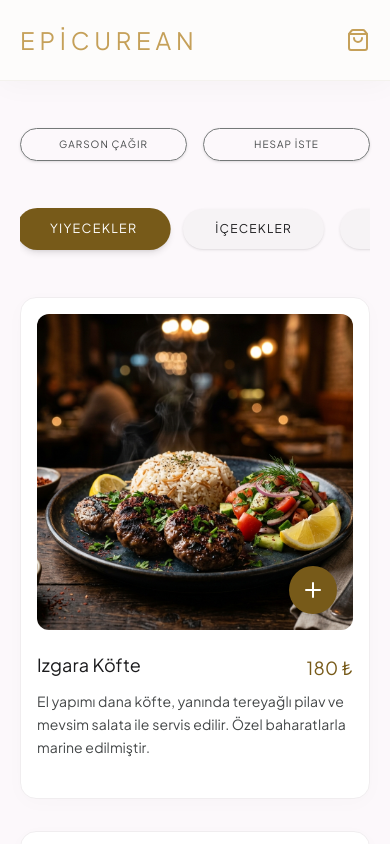
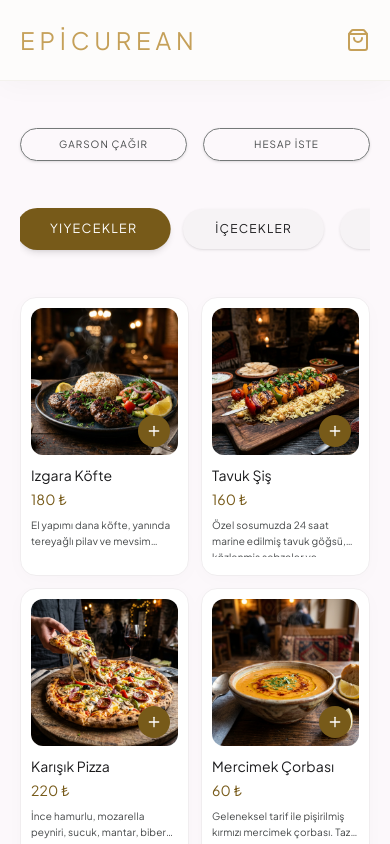
Before and after one commit to writetecbt-wq/lezzet-duragi, a Next.js app: page /1/menu/1 in a window 390 px wide. Shown: the top 844 px of the page. Built offline with nearby package versions, Linux system fonts and the light colour scheme; no server answers; the database is empty; a web font is replaced by a local one.

Commit message:
feat: make product grid 2-column on mobile and reduce card sizes

```diff
--- a/src/app/[restaurantId]/menu/[tableId]/components/MenuClient.tsx
+++ b/src/app/[restaurantId]/menu/[tableId]/components/MenuClient.tsx
@@ -147,7 +147,7 @@ export function MenuClient({ tableNumber }: MenuClientProps) {
           {activeProducts.length === 0 ? (
             <p className="text-center text-on-surface-variant py-20 font-light text-lg">Bu kategoride ürün bulunamadı.</p>
           ) : (
-            <div className="grid grid-cols-1 md:grid-cols-2 lg:grid-cols-3 gap-8">
+            <div className="grid grid-cols-2 md:grid-cols-3 lg:grid-cols-4 gap-3 md:gap-8">
               {activeProducts.map((product) => {
                 const qty = getItemQuantity(product.id);
                 return (
@@ -229,18 +229,18 @@ function ProductCard({
   const inCart = quantity > 0;
 
   return (
-    <article onClick={onClick} className={cn("group bg-white rounded-2xl p-4 shadow-[0_4px_20px_rgba(0,0,0,0.02)] border border-surface-container hover:shadow-[0_20px_40px_rgba(0,0,0,0.06)] transition-all duration-500 flex flex-col h-full cursor-pointer", !product.isAvailable && "opacity-50 grayscale pointer-events-none")}>
-      <div className="relative aspect-square overflow-hidden rounded-xl mb-6 bg-surface-container-low">
+    <article onClick={onClick} className={cn("group bg-white rounded-2xl p-2.5 md:p-4 shadow-[0_4px_20px_rgba(0,0,0,0.02)] border border-surface-container hover:shadow-[0_20px_40px_rgba(0,0,0,0.06)] transition-all duration-500 flex flex-col h-full cursor-pointer", !product.isAvailable && "opacity-50 grayscale pointer-events-none")}>
+      <div className="relative aspect-square overflow-hidden rounded-xl mb-3 md:mb-6 bg-surface-container-low">
         {inCart && (
-          <div className="absolute top-3 left-3 z-20">
-            <span className="bg-background/90 text-primary font-label-caps text-[10px] tracking-widest uppercase px-3 py-1.5 backdrop-blur-sm shadow-sm rounded-full border border-primary/20">
+          <div className="absolute top-2 left-2 md:top-3 md:left-3 z-20">
+            <span className="bg-background/90 text-primary font-label-caps text-[8px] md:text-[10px] tracking-widest uppercase px-2 py-1 md:px-3 md:py-1.5 backdrop-blur-sm shadow-sm rounded-full border border-primary/20">
               {quantity} Adet Eklendi
             </span>
           </div>
         )}
         {!product.isAvailable && (
           <div className="absolute inset-0 bg-black/50 flex items-center justify-center z-10">
-            <span className="text-white font-label-caps tracking-[0.2em] uppercase">Tükendi</span>
+            <span className="text-white font-label-caps tracking-[0.2em] uppercase text-xs md:text-sm">Tükendi</span>
           </div>
         )}
         {product.imageUrl && !imgError ? (
@@ -253,38 +253,38 @@ function ProductCard({
             loading="lazy"
           />
         ) : (
-          <div className="w-full h-full flex items-center justify-center text-4xl opacity-50 transition-transform duration-700 group-hover:scale-105">🍽️</div>
+          <div className="w-full h-full flex items-center justify-center text-3xl md:text-4xl opacity-50 transition-transform duration-700 group-hover:scale-105">🍽️</div>
         )}
 
         {product.isAvailable && (
           inCart ? (
-            <div className="absolute bottom-4 right-4 bg-background text-primary rounded-full shadow-xl flex items-center overflow-hidden border border-primary/20 z-10 transition-all duration-300">
-              <button onClick={(e) => { e.stopPropagation(); onDecrement(); }} className="w-10 h-10 flex items-center justify-center hover:bg-surface-container-low active:bg-surface-container-high transition-colors">
-                <Minus className="w-4 h-4" />
+            <div className="absolute bottom-2 right-2 md:bottom-4 md:right-4 bg-background text-primary rounded-full shadow-xl flex items-center overflow-hidden border border-primary/20 z-10 transition-all duration-300">
+              <button onClick={(e) => { e.stopPropagation(); onDecrement(); }} className="w-7 h-7 md:w-10 md:h-10 flex items-center justify-center hover:bg-surface-container-low active:bg-surface-container-high transition-colors">
+                <Minus className="w-3 h-3 md:w-4 md:h-4" />
               </button>
-              <span className="font-label-caps text-xs font-bold w-4 text-center select-none">{quantity}</span>
-              <button onClick={(e) => { e.stopPropagation(); onIncrement(); }} className="w-10 h-10 flex items-center justify-center hover:bg-surface-container-low active:bg-surface-container-high transition-colors">
-                <Plus className="w-4 h-4" />
+              <span className="font-label-caps text-[10px] md:text-xs font-bold w-3 md:w-4 text-center select-none">{quantity}</span>
+              <button onClick={(e) => { e.stopPropagation(); onIncrement(); }} className="w-7 h-7 md:w-10 md:h-10 flex items-center justify-center hover:bg-surface-container-low active:bg-surface-container-high transition-colors">
+                <Plus className="w-3 h-3 md:w-4 md:h-4" />
               </button>
             </div>
           ) : (
-            <button onClick={(e) => { e.stopPropagation(); onAdd(); }} className="absolute bottom-4 right-4 bg-secondary text-white w-12 h-12 flex items-center justify-center rounded-full opacity-0 lg:group-hover:opacity-100 lg:translate-y-2 lg:group-hover:translate-y-0 opacity-100 translate-y-0 transition-all duration-300 shadow-xl hover:scale-105 active:scale-95 z-10">
-              <Plus className="w-6 h-6" />
+            <button onClick={(e) => { e.stopPropagation(); onAdd(); }} className="absolute bottom-2 right-2 md:bottom-4 md:right-4 bg-secondary text-white w-8 h-8 md:w-12 md:h-12 flex items-center justify-center rounded-full opacity-100 lg:opacity-0 lg:group-hover:opacity-100 lg:translate-y-2 lg:group-hover:translate-y-0 translate-y-0 transition-all duration-300 shadow-xl hover:scale-105 active:scale-95 z-10">
+              <Plus className="w-4 h-4 md:w-6 md:h-6" />
             </button>
           )
         )}
       </div>
 
       <div className="flex flex-col flex-1">
-        <div className="flex justify-between items-start gap-4 mb-2">
-          <h3 className="font-headline-md text-lg md:text-xl text-on-surface line-clamp-2 leading-tight">
+        <div className="flex flex-col md:flex-row md:justify-between md:items-start gap-1 md:gap-4 mb-2">
+          <h3 className="font-headline-md text-sm md:text-xl text-on-surface line-clamp-2 leading-tight">
             {product.name}
           </h3>
-          <span className="font-price-lg text-lg text-secondary whitespace-nowrap">
+          <span className="font-price-lg text-sm md:text-lg text-secondary whitespace-nowrap">
             {formatPrice(product.price)}
           </span>
         </div>
-        <p className="font-body-md text-sm text-on-surface-variant leading-relaxed line-clamp-3 mb-4 flex-1">
+        <p className="font-body-md text-[10px] md:text-sm text-on-surface-variant leading-relaxed line-clamp-2 md:line-clamp-3 mb-2 md:mb-4 flex-1">
           {product.description}
         </p>
         <ProductTags tags={product.tags} />
```
